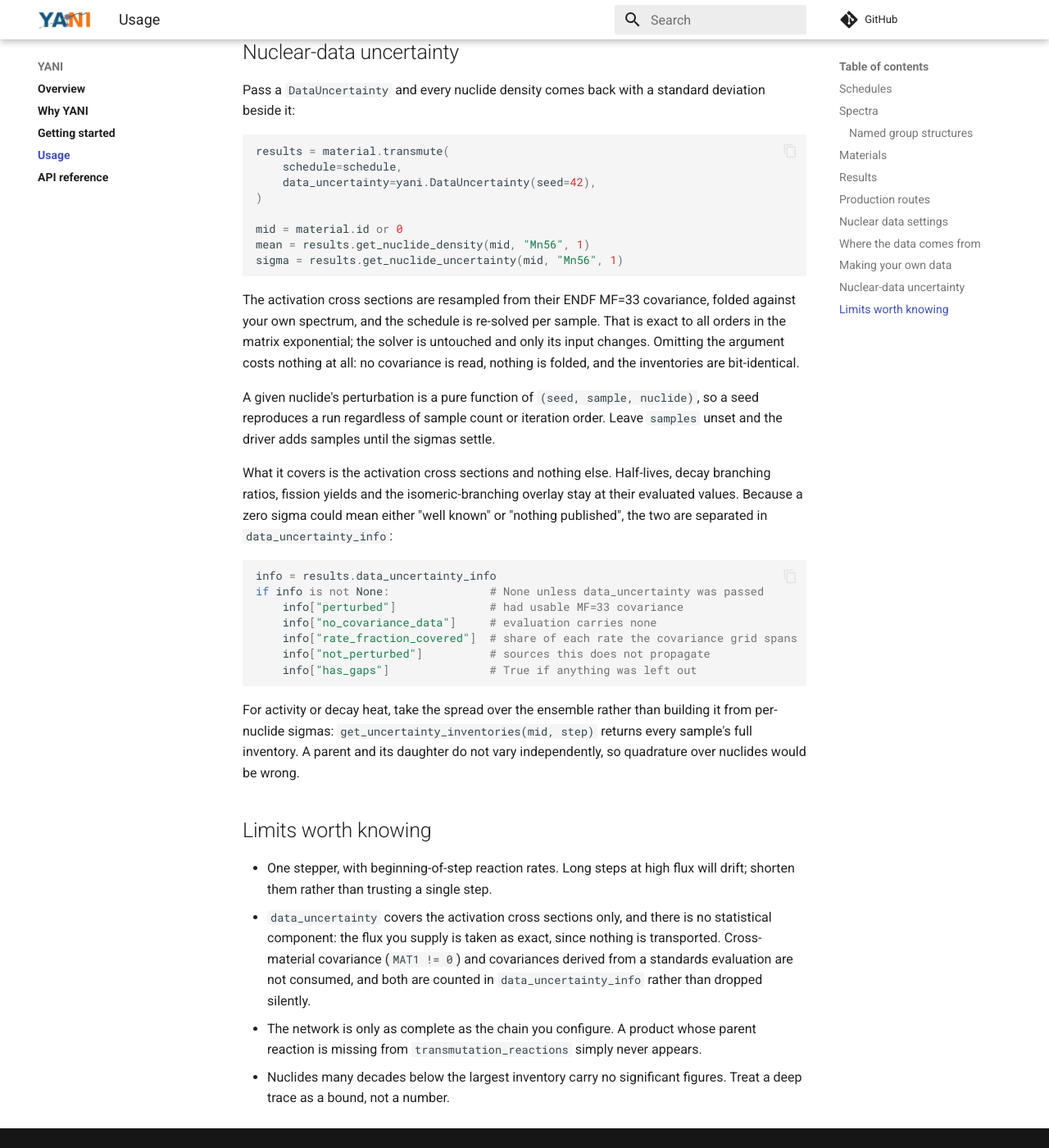
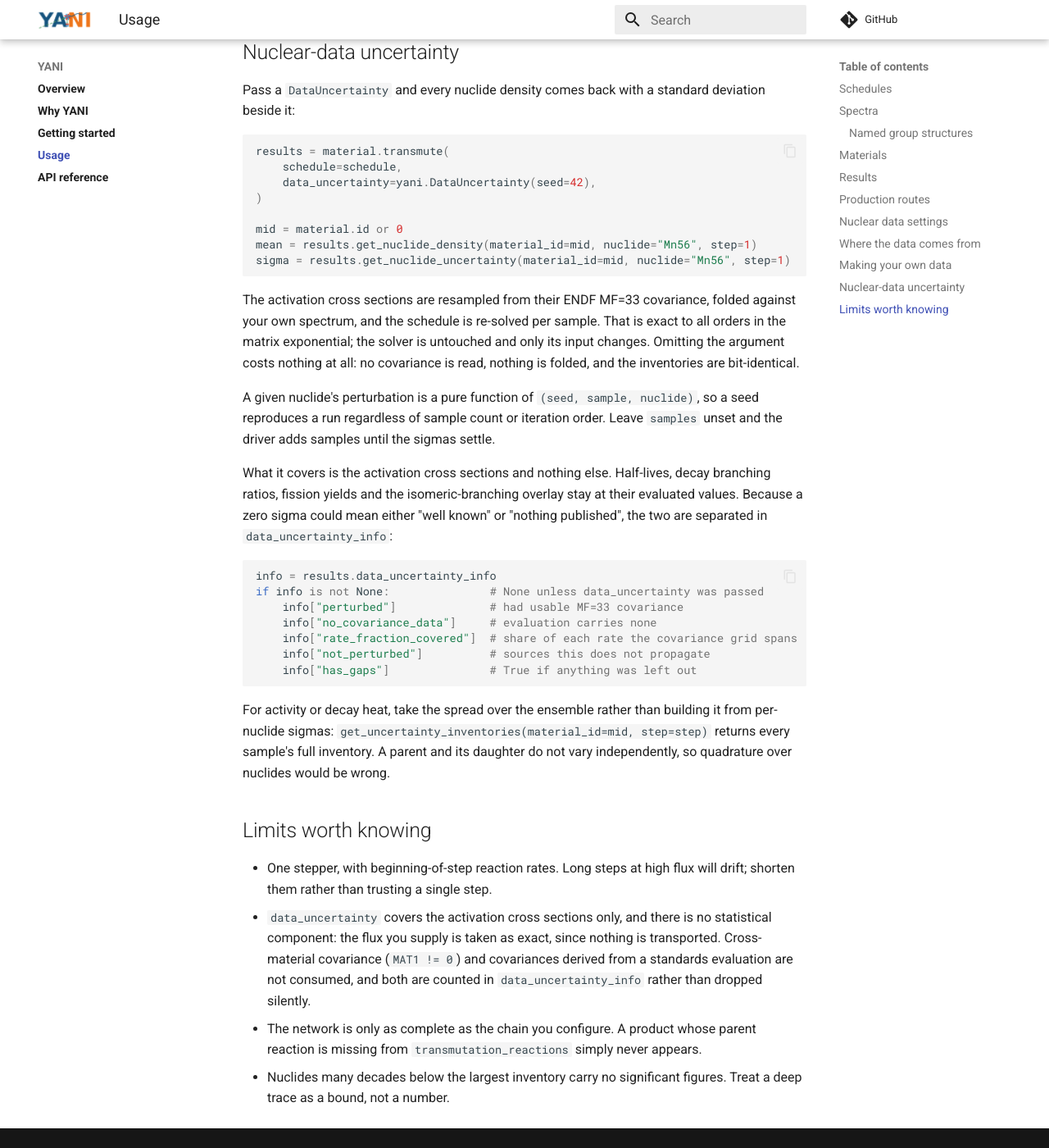
Before and after one commit to fusion-neutronics/yani, an MkDocs documentation site: the page built from docs/usage.md, in a window 1280 px wide and 1400 px high, scrolled down 7679 px. Shown: the whole window at 82% size. Built offline with MkDocs 1.6.1 and Material for MkDocs 9.7.7, drawn with Linux system fonts in a browser that asks for light colours; comment, search, counter and statistics services are not loaded.

Commit message:
Name the arguments in the documented examples
`get_nuclide_density(mid, "Mn56", 1)` reads as three anonymous values, and the
trailing `1` is the one a reader is most likely to guess wrong: it is the
schedule step, and step 0 is the initial composition rather than the first
result. `step_materials(foil.id or 0)` has the same problem in miniature.

Spelling the keywords out makes each example say which value is which.
`get_reaction_rates(material_id=1, step=0)` was already written this way, so
this is consistency rather than a new convention.

Verified the methods accept keywords, and `docs/check_examples.py` still
passes.

````diff
--- a/docs/usage.md
+++ b/docs/usage.md
@@ -154,7 +154,7 @@ quantities need the material's `volume` in cm³:
 <!-- doctest: skip -->
 ```python
 results = material.transmute(schedule=schedule)
-steps = results.step_materials(material.id or 0)
+steps = results.step_materials(material_id=material.id or 0)
 
 for step, mat in enumerate(steps, start=1):
     print(step, mat.activity(), "Bq", mat.decay_heat(), "W")
@@ -370,8 +370,8 @@ results = material.transmute(
 )
 
 mid = material.id or 0
-mean = results.get_nuclide_density(mid, "Mn56", 1)
-sigma = results.get_nuclide_uncertainty(mid, "Mn56", 1)
+mean = results.get_nuclide_density(material_id=mid, nuclide="Mn56", step=1)
+sigma = results.get_nuclide_uncertainty(material_id=mid, nuclide="Mn56", step=1)
 ```
 
 The activation cross sections are resampled from their ENDF MF=33 covariance,
@@ -401,7 +401,7 @@ if info is not None:               # None unless data_uncertainty was passed
 ```
 
 For activity or decay heat, take the spread over the ensemble rather than
-building it from per-nuclide sigmas: `get_uncertainty_inventories(mid, step)`
+building it from per-nuclide sigmas: `get_uncertainty_inventories(material_id=mid, step=step)`
 returns every sample's full inventory. A parent and its daughter do not vary
 independently, so quadrature over nuclides would be wrong.
 
````
Also changed, not shown: README.md (+1 -1 lines), docs/getting_started.md (+1 -1 lines).
